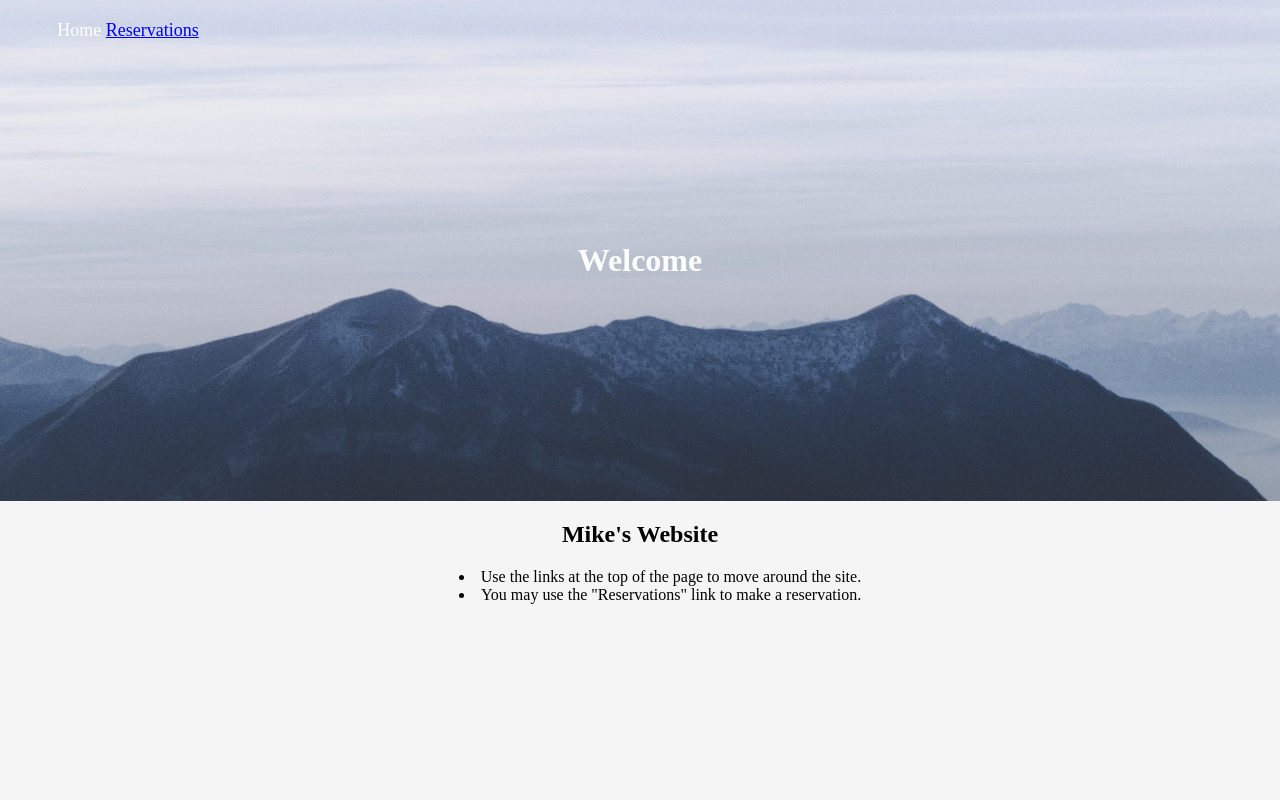
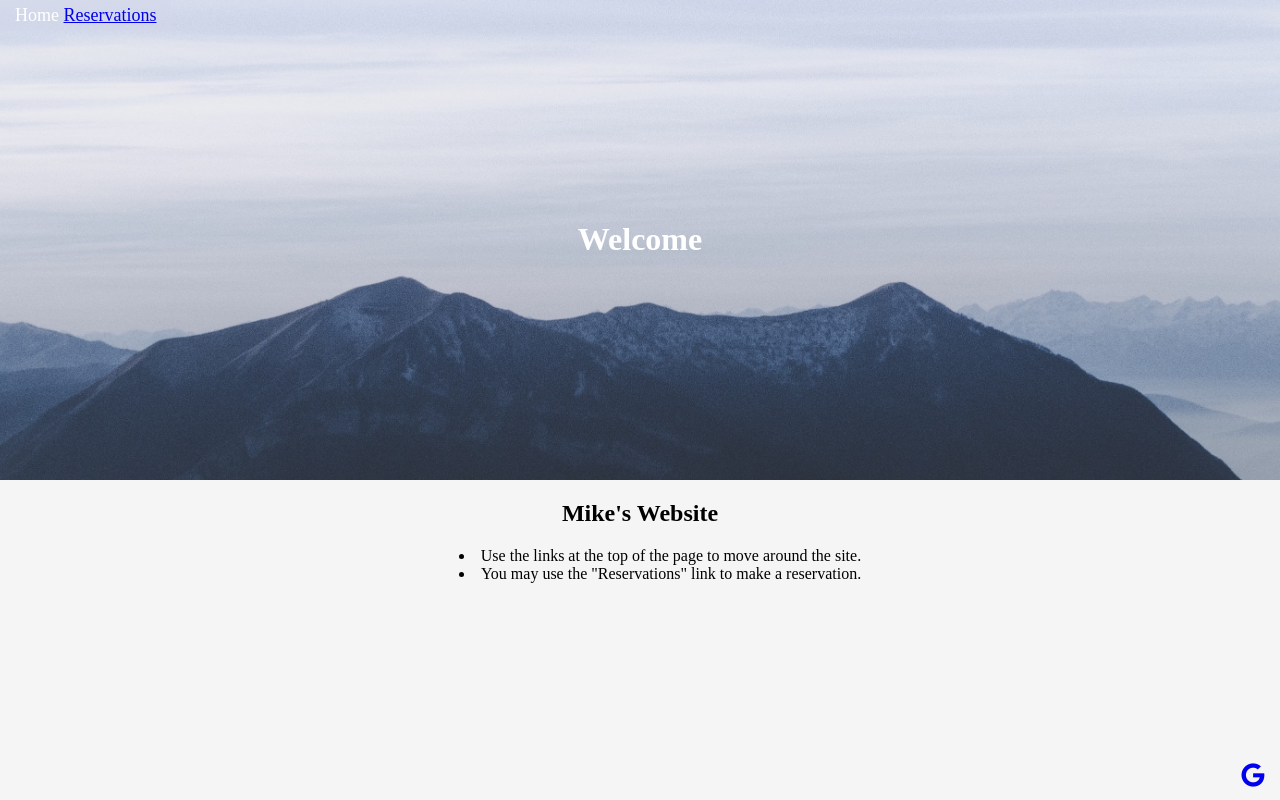
Before and after one commit to mikecal28/5-16-22_html_input, a plain HTML site: page index.html in a window 1280 px wide. Drawn offline with Linux system fonts and the light colour scheme.

Commit message:
"added fixed navbar and footer and added google icon for google link in footer"

```diff
--- a/index.html
+++ b/index.html
@@ -38,6 +38,7 @@ Home:
     <meta http-equiv="X-UA-Compatible" content="IE=edge" />
     <meta name="viewport" content="width=device-width, initial-scale=1.0" />
     <title>My Project - Home</title>
+    <link rel="stylesheet" href="https://cdnjs.cloudflare.com/ajax/libs/font-awesome/6.1.1/css/all.min.css" integrity="sha512-KfkfwYDsLkIlwQp6LFnl8zNdLGxu9YAA1QvwINks4PhcElQSvqcyVLLD9aMhXd13uQjoXtEKNosOWaZqXgel0g==" crossorigin="anonymous" referrerpolicy="no-referrer" />
     <style>
       html {
         overflow-x: hidden;
@@ -48,9 +49,10 @@ Home:
         margin: 0 0 0 0;
       }
       .navbar {
-        position: relative;
-        right: 40%;
-        bottom: 180px;
+        position: fixed;
+        top: 0px;
+        background-color: rgb(209, 216, 234, 0.5);
+        padding: 5px 15px;
       }
       .hero-section {
         padding-top: 200px;
@@ -76,8 +78,9 @@ Home:
       }
       footer {
         position: fixed;
-        margin-top: 25vh;
-        margin-left: 5vw;
+        bottom: 10px;
+        left: calc(100vw - 3%);
+        font-size: 1.5em;
       }
     </style>
   </head>
@@ -103,7 +106,9 @@ Home:
     </div>
 
     <footer>
-      <a href="https://www.google.com">Google Search</a>
+      <a href="https://www.google.com">
+        <i class="fa-brands fa-google"></i>
+      </a>
     </footer>
   </body>
 </html>
```
Also changed, not shown: pages/reservations.html (+21 -6 lines).
